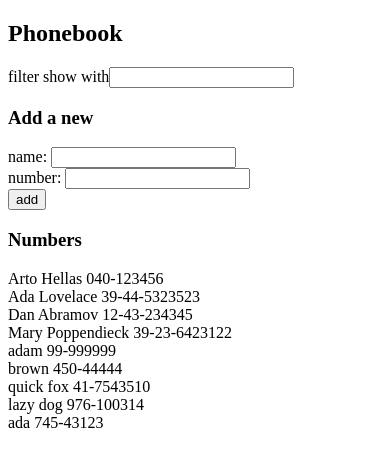
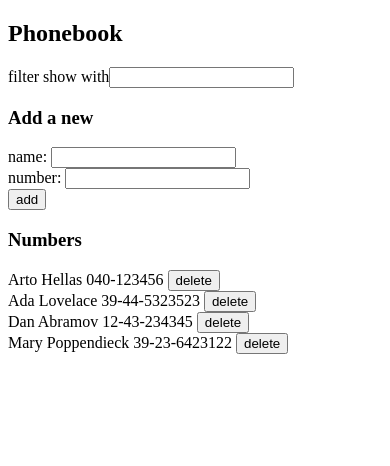
Before and after one commit to bxbao87/fullstackopen2022, a React (Create React App) app in the folder part2/phonebook/: page / in a window 390 px wide. Shown: the top 466 px of the page. Built offline with nearby package versions, Linux system fonts and the light colour scheme; data requests are answered from the project's data file.

Commit message:
[part2d][phonebook] ex2.14

```diff
--- a/part2/phonebook/db.json
+++ b/part2/phonebook/db.json
@@ -19,31 +19,6 @@
       "name": "Mary Poppendieck",
       "number": "39-23-6423122",
       "id": 4
-    },
-    {
-      "name": "adam ",
-      "number": "99-999999",
-      "id": 5
-    },
-    {
-      "name": "brown",
-      "number": "450-44444",
-      "id": 6
-    },
-    {
-      "name": "quick fox",
-      "number": "41-7543510",
-      "id": 7
-    },
-    {
-      "name": "lazy dog",
-      "number": "976-100314",
-      "id": 8
-    },
-    {
-      "name": "ada",
-      "number": "745-43123",
-      "id": 9
     }
   ]
 }
--- a/part2/phonebook/src/App.js
+++ b/part2/phonebook/src/App.js
@@ -47,6 +47,14 @@ const App = () => {
     }
   }
 
+  const handleDeletion = (id) => {
+    personService
+      .remove(id)
+      .then(response => {
+        setPersons(persons.filter(person => person.id !== id))
+      })
+  }
+
   return (
     <div>
       <h2>Phonebook</h2>
@@ -59,7 +67,7 @@ const App = () => {
 
 
       <h3>Numbers</h3>
-      <Persons persons={persons} filter={newFilter} />
+      <Persons persons={persons} filter={newFilter} onDelete={handleDeletion}/>
     </div>
   )
 }
--- /dev/null
+++ b/part2/phonebook/src/components/Person.js
@@ -0,0 +1,15 @@
+const Person = ({id, name, number, onDelete}) => {
+    const handleDeletion = () => {
+        if (window.confirm(`Delete ${name}`)) {
+            onDelete(id)
+        }
+    }
+
+    return (
+        <div key={id}>
+            {name} {number} <button onClick={handleDeletion}>delete</button>
+        </div>
+    )
+}
+
+export default Person
--- a/part2/phonebook/src/components/Persons.js
+++ b/part2/phonebook/src/components/Persons.js
@@ -1,7 +1,14 @@
-const Persons = ({persons, filter}) => {
+import Person from './Person'
+
+const Persons = ({persons, filter, onDelete}) => {
     return (
         <div>
-            {persons.filter(person => person.name.toLowerCase().includes(filter.toLowerCase())).map(person => <div key={person.id}>{person.name} {person.number}</div>)}
+            {persons.filter(person =>
+                person.name.toLowerCase().includes(filter.toLowerCase()))
+                    .map(person =>
+                        <Person id={person.id} name={person.name} number={person.number} onDelete={onDelete}/>
+                    )
+            }
         </div>
     )
 }
--- a/part2/phonebook/src/services/persons.js
+++ b/part2/phonebook/src/services/persons.js
@@ -10,7 +10,12 @@ const create = newPerson => {
     return axios.post(baseUrl, newPerson).then(response => response.data)
 }
 
+const remove = id => {
+    return axios.delete(baseUrl + `/${id}`).then(response => response.data)
+}
+
 export default {
     getAll,
-    create
+    create,
+    remove
 }
```
